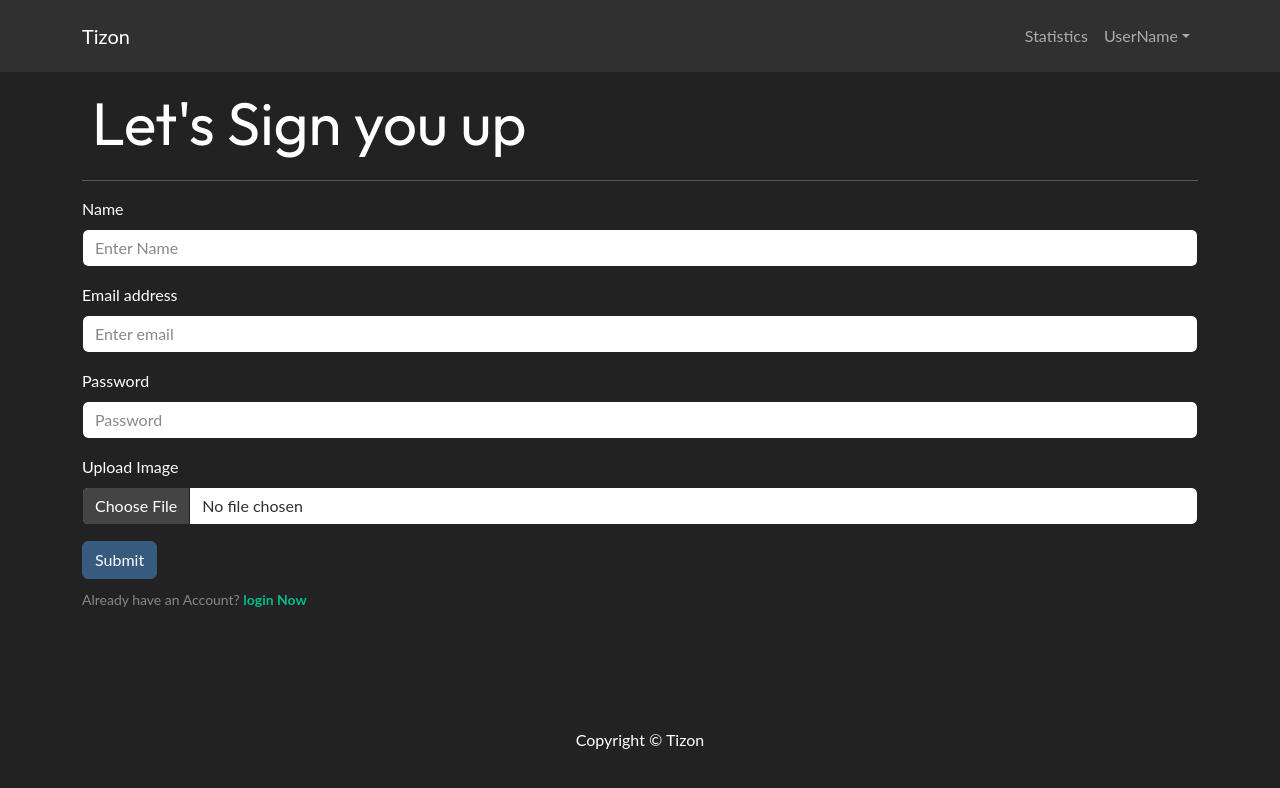
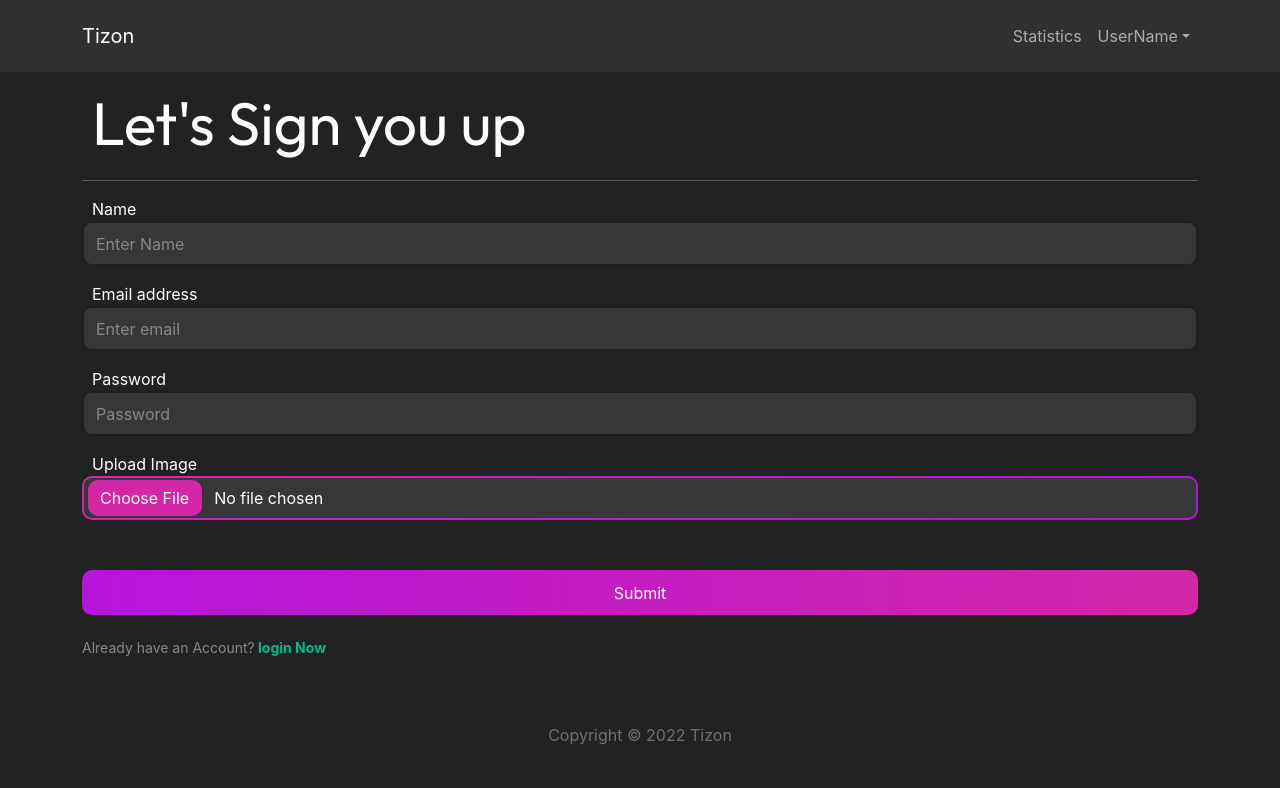
Before and after one commit to prat1k-gupta/tizon-internship, a React (Create React App) app in the folder client/: page /register in a window 1280 px wide. Shown: the top 788 px of the page. Built offline with nearby package versions, Linux system fonts and the light colour scheme.

Commit message:
changed till Choose file

```diff
--- a/client/src/App.js
+++ b/client/src/App.js
@@ -1,6 +1,6 @@
 import { Route, Routes } from 'react-router-dom';
 import './App.css';
-import Footer from "./components/Footer"
+import Footer from "./Screens/components/footer/Footer"
 import { Header } from './components/Header';
 import { EditProfilePage } from './Screens/EditProfile/EditProfilePage';
 import LandingPage from './Screens/LandingPage/LandingPage';
--- a/client/src/Screens/RegisterPage/RegisterPage.js
+++ b/client/src/Screens/RegisterPage/RegisterPage.js
@@ -6,6 +6,10 @@ import { MainScreen } from "../MainScreen";
 import { ErrorMessage } from "../utils/ErrorMessage";
 import { LoadSpinner } from "../utils/LoadSpinner";
 import { SuccessMessage } from "../utils/SuccessMessage";
+
+import { ActiveButton, InputField } from "../components/main/Inputs";
+import "../components/main/Inputs.css";
+
 export const RegisterPage = () => {
   const [regInfo,setRegInfo] = useState({
     name: "",
@@ -60,10 +64,11 @@ export const RegisterPage = () => {
             <Form.Label>Name</Form.Label>
             <Form.Control name="name" type="text" onChange = {handleChange} placeholder="Enter Name" />
             </Form.Group>
-            <Form.Group className="mb-3" controlId="formBasicEmail">
+            <Form.Group className="mb-3 input"  controlId="formBasicEmail">
             <Form.Label>Email address</Form.Label>
             <Form.Control name="email" type="email" onChange = {handleChange} placeholder="Enter email" />
             </Form.Group>
+
             <Form.Group className="mb-3" controlId="formBasicPassword">
             <Form.Label>Password</Form.Label>
             <Form.Control name="password" type="password" onChange = {handleChange} placeholder="Password" />
@@ -74,9 +79,10 @@ export const RegisterPage = () => {
             </Form.Group>
 
             <Form.Group className="mb-2" controlId="submitButton">
-            <Button variant="primary" type="submit">
+            {/* <Button variant="primary" type="submit">
                 Submit
-            </Button>
+            </Button> */}
+            <ActiveButton type="submit" value="Submit"/>
             </Form.Group>
             <Form.Text className="text-muted">
             Already have an Account?
--- a/client/src/Screens/components/footer/footer.css
+++ b/client/src/Screens/components/footer/footer.css
@@ -1,4 +1,4 @@
-@import url("../../index.css");
+@import url("../../../index.css");
 .footer{
     width: 100%;
     height: 45px;
--- a/client/src/Screens/components/main/Inputs.css
+++ b/client/src/Screens/components/main/Inputs.css
@@ -1,8 +1,8 @@
-@import url("../../index.css");
+@import url("../../../index.css");
 .input{
     margin-top: 10px;
 }
-.inputField{
+#inputField{
     width: 100%;
     height: 45px;
     padding: 0.5rem;
@@ -15,7 +15,7 @@
     outline: none;
     font-size: medium;
 }
-.inputField:focus{
+#inputField:focus{
     background-image: linear-gradient(var(--grey), var(--grey)),
     linear-gradient(to right, var(--pink), var(--purple));
 }
--- a/client/src/Screens/components/main/Inputs.jsx
+++ b/client/src/Screens/components/main/Inputs.jsx
@@ -9,7 +9,7 @@ function InputField(props){
                 type={props.inputType}
                 name={props.label}
                 placeholder={props.placeholder}
-                className="inputField"
+                id="inputField"
             />
         </div>
     );
@@ -17,11 +17,11 @@ function InputField(props){
 
 function ActiveButton(props){
     return <div className="button">
-            <input
-                type={props.inputType}
-                value={props.value}
+            <button
                 className="activeButtonInput"
-            />
+                type={props.inputType} >
+                    {props.value}
+            </button>
         </div>
 }
 function Button(props){
--- a/client/src/index.css
+++ b/client/src/index.css
@@ -11,3 +11,32 @@ code {
   font-family: source-code-pro, Menlo, Monaco, Consolas, 'Courier New',
     monospace;
 }
+
+
+
+/* ------------------Sujeet Inputs------------------*/
+:root{
+  --black : #171717;
+  --grey : #353739;
+  --pink : #D327A8;
+  --purple : #B615DC;
+  --border :#1f1f1f;
+}
+*{
+  margin: 0;
+  padding: 0;
+  box-sizing: border-box;
+  color: #fff;
+  line-height: 1.5;
+  font-family: "Source Sans Pro", -apple-system, BlinkMacSystemFont, "Segoe UI", Roboto, "Helvetica Neue", Arial, sans-serif, "Apple Color Emoji", "Segoe UI Emoji", "Segoe UI Symbol";
+}
+p,h4{
+  margin-bottom: 0;
+}
+.app{
+  background-color: var(--black);
+  width: 100%;
+  min-height: 100vh;
+  padding-top: 45px;
+}
+/* ========= */
```
Also changed, not shown: client/src/bootstrap.min.css.
